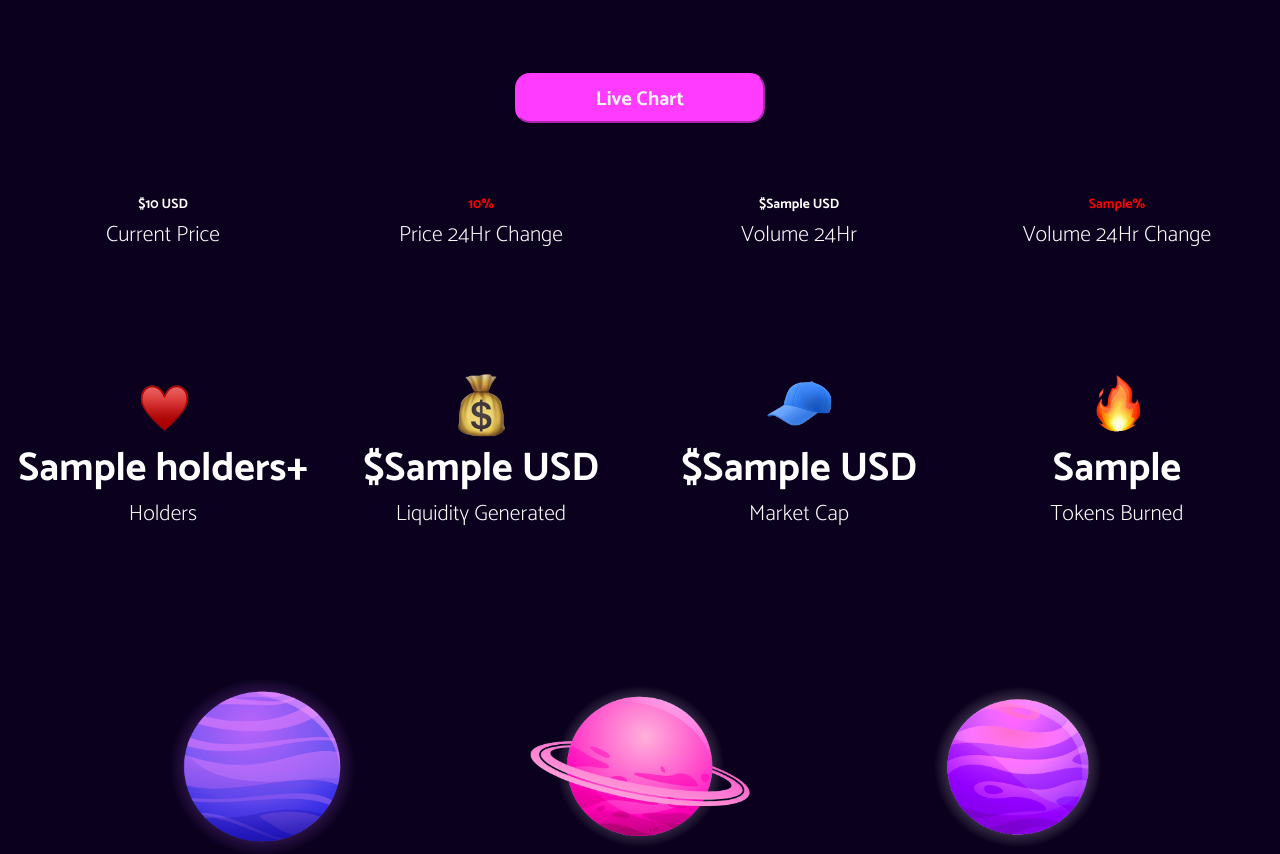
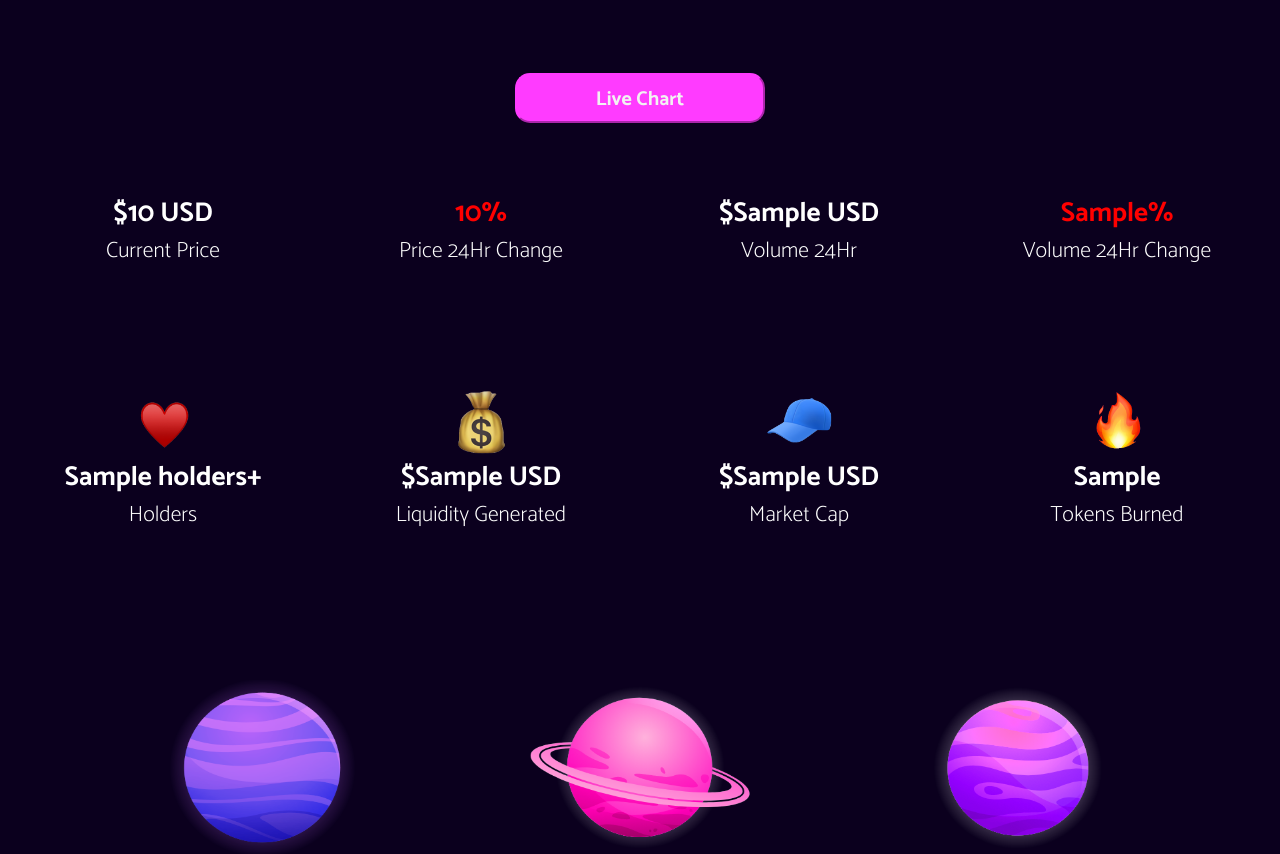
Before and after one commit to safegalaxy/SafeGalaxyWebsite, a Python web app: template resources/templates/pages/home.html in a window 1280 px wide. Shown: the part 836-1690 px from the top of the page. Run offline with Jinja, Linux system fonts and the light colour scheme; the template is opened without the code that fills it: most values are stand-ins (such as "Sample title", 1, 10 or a date in 2020); some libraries are stand-ins or nearby versions.

Commit message:
fixes for prices

```diff
--- a/app/http/controllers/PageController.py
+++ b/app/http/controllers/PageController.py
@@ -13,6 +13,8 @@
     def home(self, view: View, request: Request):
         # change
 
+        # you have to setup an ngrok link and have a cloudfront url point
+        # your ngrok to be able to use this.
         stats_cdn_url = "https://d13wpvp4xr14sc.cloudfront.net"
 
         response = requests.get(stats_cdn_url)
@@ -27,7 +29,7 @@
         })
 
     def team(self, view: View, request: Request):
-        # team profiles could be pulled dynamically with a DB.
+        # team profiles could be pulled dynamically with a DB
 
         top_profiles_data = [
             {"img_url": "/storage/static/images/SafeGalaxy-Spencer.png", "profile_name": "Spencer", "profile_position": "CEO & Developer", "linkedin_url": "https://www.linkedin.com/in/spencer-macey/"},
--- a/resources/templates/pages/home.html
+++ b/resources/templates/pages/home.html
@@ -66,19 +66,19 @@
         <div class="content">
             <div class="row">
                 <div class="col-sm-3 my-3"><img src="/storage/static/images/Heart-emoji.png" width="75px" height="75px" class="center-items">
-                    <h1 class="font-text-bold sub-header-main">{{ stats.holders }}+</h1>
+                    <h1 class="font-text-bold sub-header-main stats-font">{{ stats.holders }}+</h1>
                     <h2 class="font-text sub-header-main-sm">Holders</h2>
                 </div>
                 <div class="col-sm-3 my-3"><img src="/storage/static/images/Money-bag-emoji.png" width="75px" height="75px" class="center-items">
-                    <h1 class="font-text-bold sub-header-main">${{ stats.liquidity_generated }} USD</h1>
+                    <h1 class="font-text-bold sub-header-main stats-font">${{ stats.liquidity_generated }} USD</h1>
                     <h2 class="font-text sub-header-main-sm">Liquidity Generated</h2>
                 </div>
                 <div class="col-sm-3 my-3"><img src="/storage/static/images/Cap-emoji.png" width="75px" height="75px" class="center-items">
-                    <h1 class="font-text-bold sub-header-main">${{ stats.market_cap }} USD</h1>
+                    <h1 class="font-text-bold sub-header-main stats-font">${{ stats.market_cap }} USD</h1>
                     <h2 class="font-text sub-header-main-sm">Market Cap</h2>
                 </div>
                 <div class="col-sm-3 my-3"><img src="/storage/static/images/Fire-emoji.png" width="75px" height="75px" class="center-items">
-                    <h1 class="font-text-bold sub-header-main">{{ stats.tokens_burned }}</h1>
+                    <h1 class="font-text-bold sub-header-main stats-font">{{ stats.tokens_burned }}</h1>
                     <h2 class="font-text sub-header-main-sm">Tokens Burned</h2>
                 </div>
             </div>
```
Also changed, not shown: storage/compiled/style.css, storage/static/sass/style.scss.
